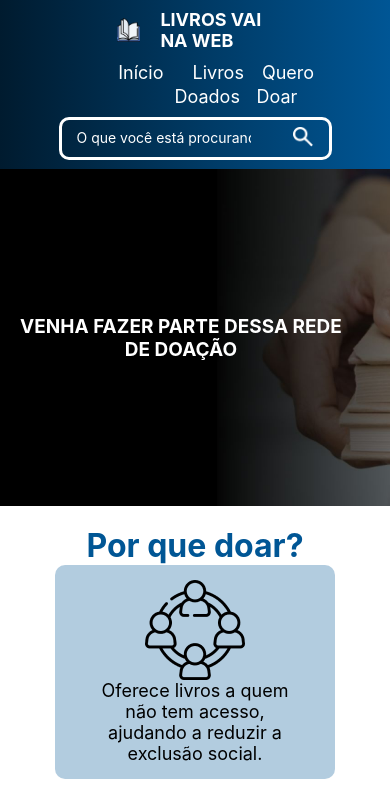
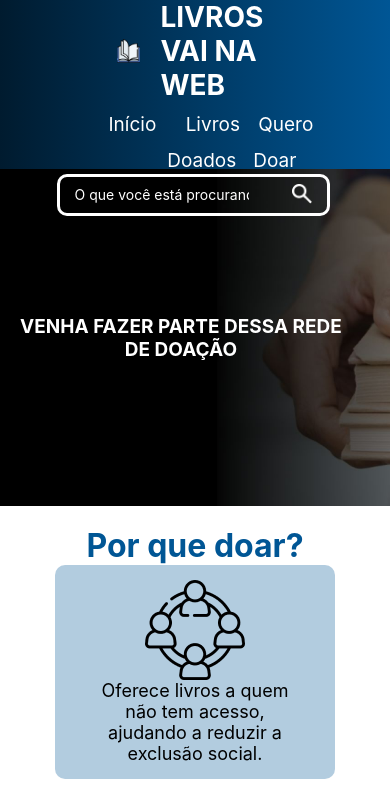
Before and after one commit to bronzefloo/desafiofinal, a React (Vite) app: page / in a window 390 px wide. Shown: the top 797 px of the page. Built offline with nearby package versions, Linux system fonts and the light colour scheme.

Commit message:
nova commit1

```diff
--- a/src/Components/header/header.module.scss
+++ b/src/Components/header/header.module.scss
@@ -67,7 +67,7 @@
     }
   }
 
-@media (max-width: 768px) {
+@media (max-width: 780px) {
 .header {
   display: flex;
   height: 20vh;
@@ -84,22 +84,22 @@
 }
 
   h1 {
-  font-size: 18px;
+  font-size: 28px;
   margin-left: 20px;
 }
 }
 
 .navHeader {
-  width: 45%;
+  width: 50%;
 
 ul {
-  font-size: 20px;
+  font-size: 30px;
   justify-content: space-evenly;
   text-align: center;
 }
 
 .link {
-  font-size: 18px;
+  font-size: 19px;
   padding: 11px;
 
  }
@@ -107,7 +107,6 @@ ul {
 
 .barradepesquisa {
   width: 70%;
-  margin: 0;
   height: 5vh;
 
   input {
```
